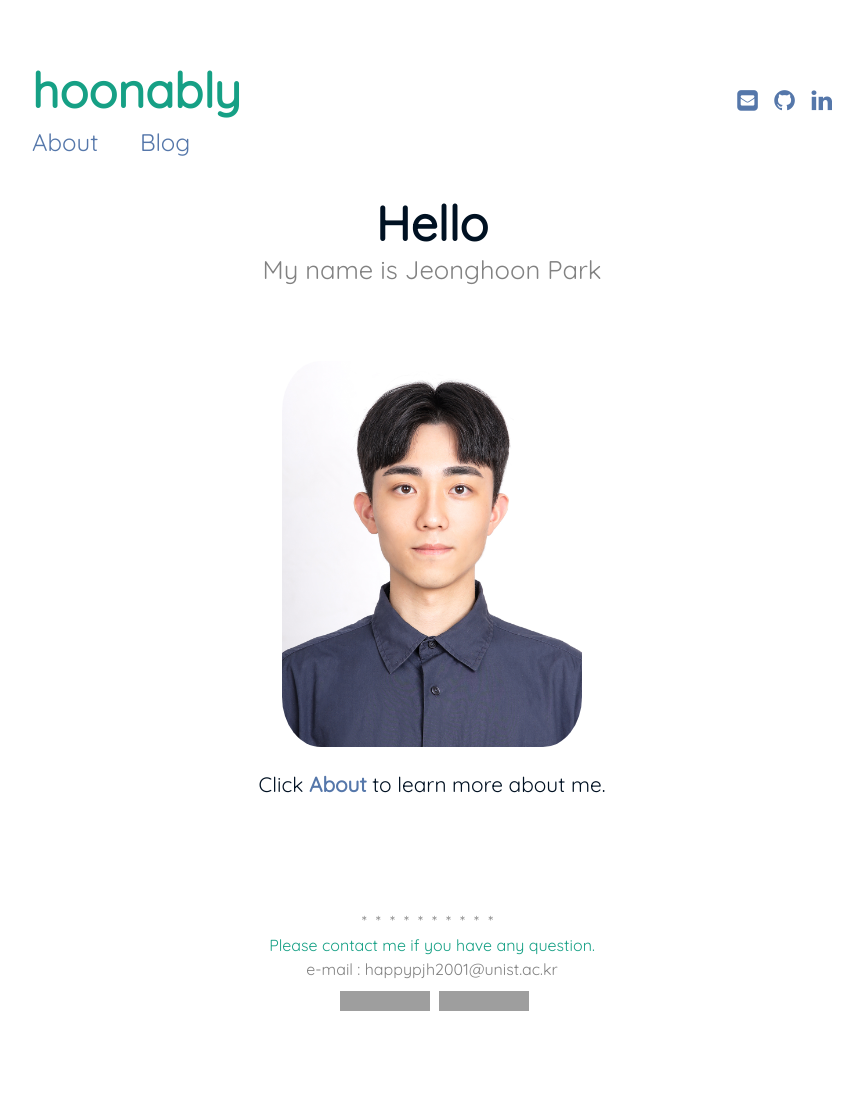
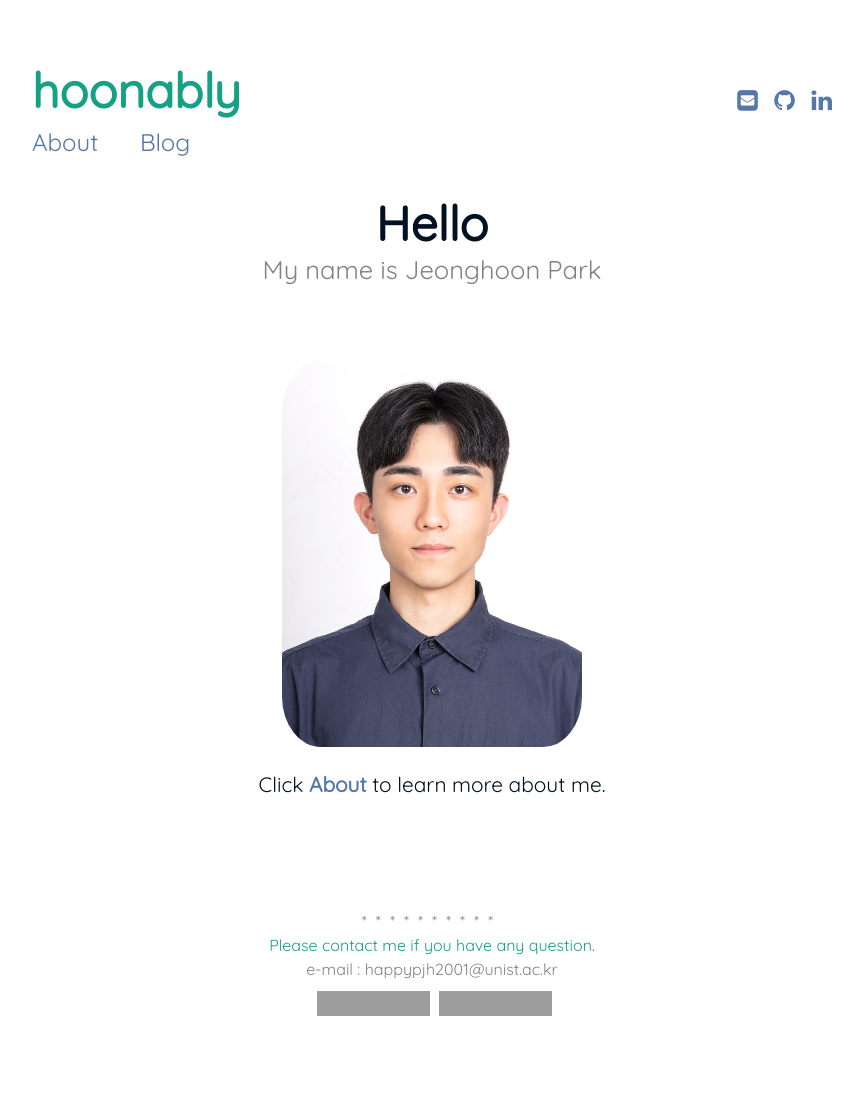
Before and after one commit to hoonably/old-blog, a Jekyll site: the page built from index.md, in a window 1280 px wide. Shown: the whole page, without its empty margins (208-1071 px from the left). Built offline with Jekyll 4.4.1, drawn with Linux system fonts in a browser that asks for light colours; grey boxes are pictures that could not be loaded.

Commit message:
스타일 개선: 소셜 미디어 아이콘의 높이를 25px로 조정하고, 페이지 메타 설명을 개인 웹사이트에 맞게 수정

```diff
--- a/_includes/page/footer.html
+++ b/_includes/page/footer.html
@@ -7,8 +7,8 @@
     <div class="about__text">
       <strong> Please contact me if you have any question. </strong>
       <div>e-mail : happypjh2001@unist.ac.kr</div>
-      <div><a href="https://github.com/hoonably"><img src="https://img.shields.io/badge/-Github-181717?style=flat&logo=GitHub&logoColor=white&"/></a>
-        <a href="https://www.instagram.com/hoonably"><img src="https://img.shields.io/badge/Instagram-E4405F?style=flat&logo=instagram&logoColor=white&"/></a></div>
+      <div><a href="https://github.com/hoonably"><img src="https://img.shields.io/badge/-Github-181717?style=flat&logo=GitHub&logoColor=white&" style="height: 25px;"></a>
+        <a href="https://www.instagram.com/hoonably"><img src="https://img.shields.io/badge/Instagram-E4405F?style=flat&logo=instagram&logoColor=white&" style="height: 25px;"></a></div>
     </div>
   </div>
   <br>
```
Also changed, not shown: about.md (+5 -0 lines), 5 other files.
